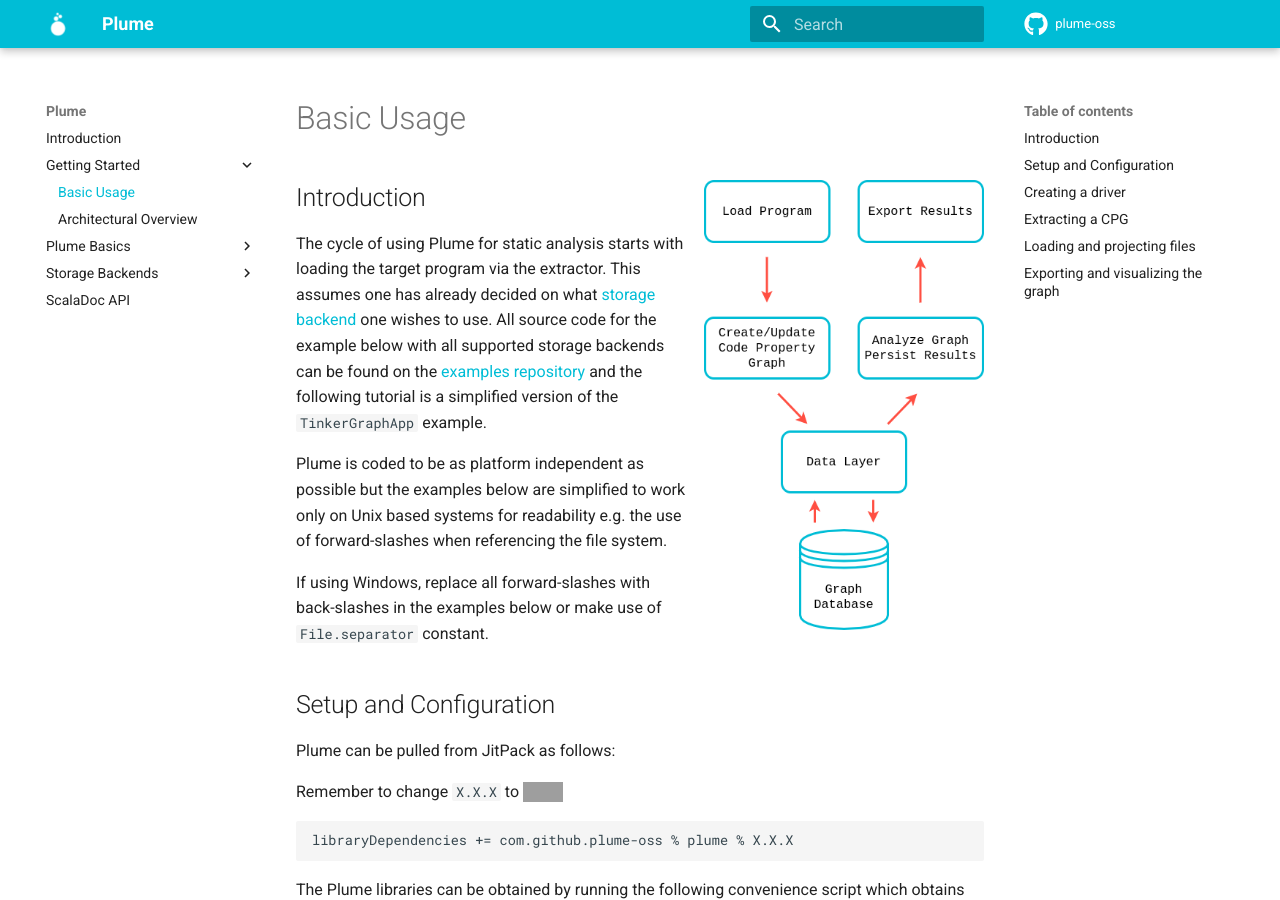
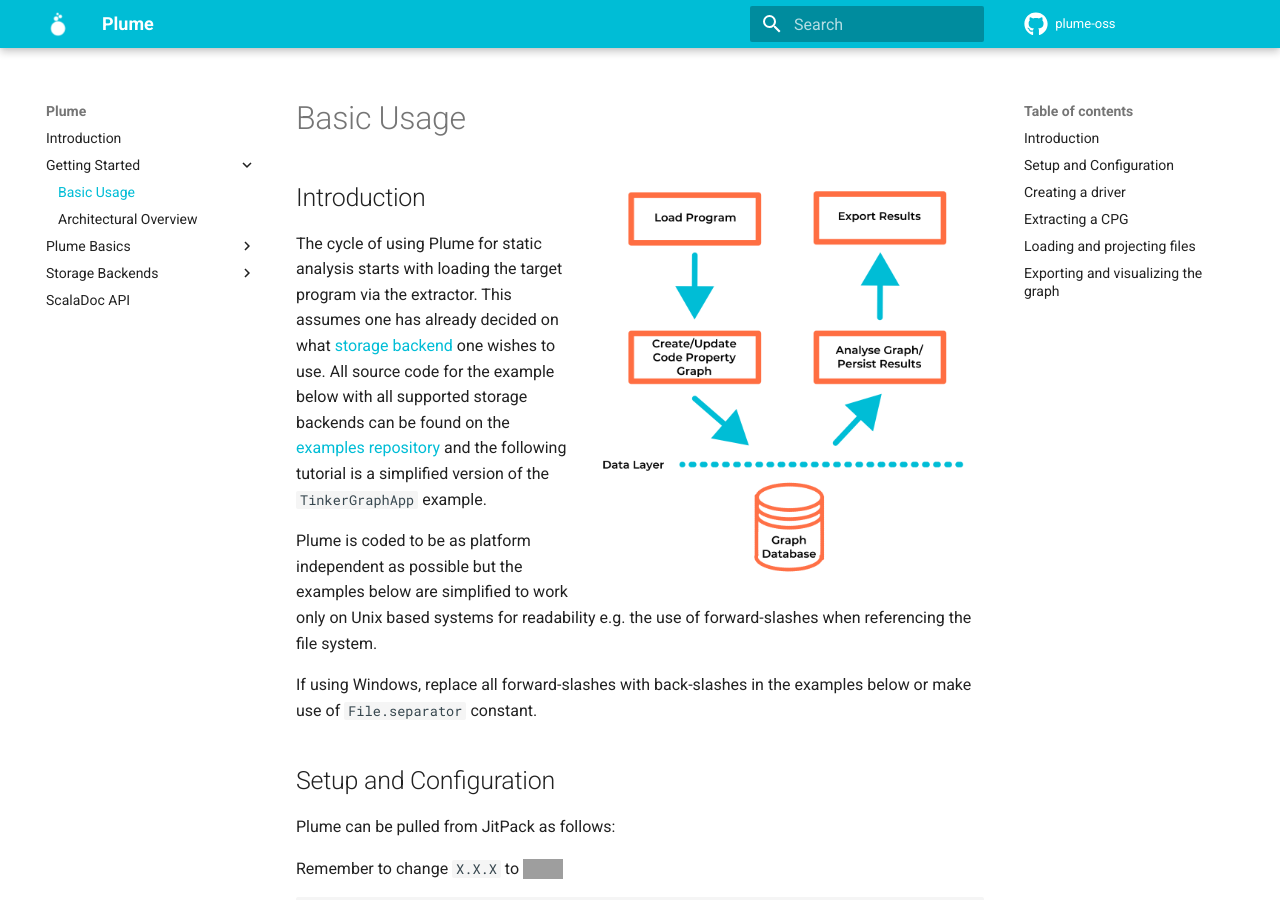
Before and after one commit to plume-oss/plume-docs, an MkDocs documentation site: the page built from docs/getting-started/basic-usage.md, in a window 1280 px wide and 900 px high. Built offline with MkDocs 1.6.1 and Material for MkDocs 9.7.7, drawn with Linux system fonts in a browser that asks for light colours; grey boxes are pictures that could not be loaded.

Commit message:
New images for basic processes

```diff
--- a/docs/getting-started/basic-usage.md
+++ b/docs/getting-started/basic-usage.md
@@ -1,6 +1,6 @@
 # Basic Usage
 
-![Basic Process](../assets/images/getting-started/basic-process.png){: align=right style="height:450px;width:280px" }
+![Basic Process](../assets/images/getting-started/basic-process.png){: align=right style="height:400px;width:400px" }
 
 ## Introduction
 
```
Also changed, not shown: docs/assets/images/getting-started/basic-process.png, docs/assets/images/getting-started/driver-overview.png.
